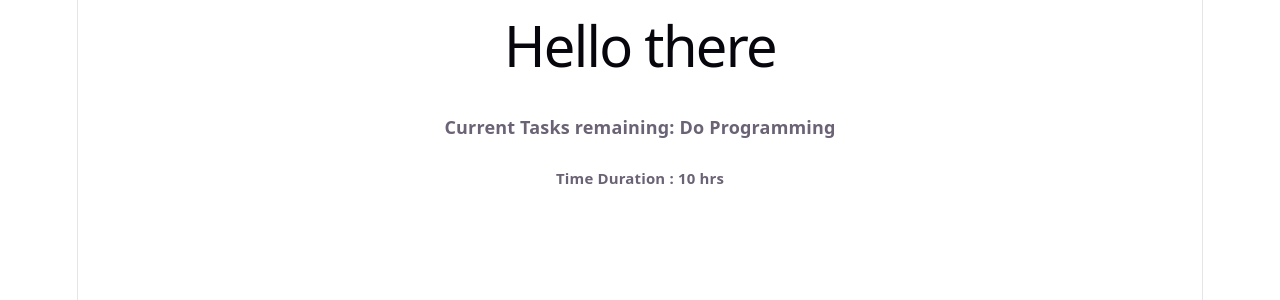
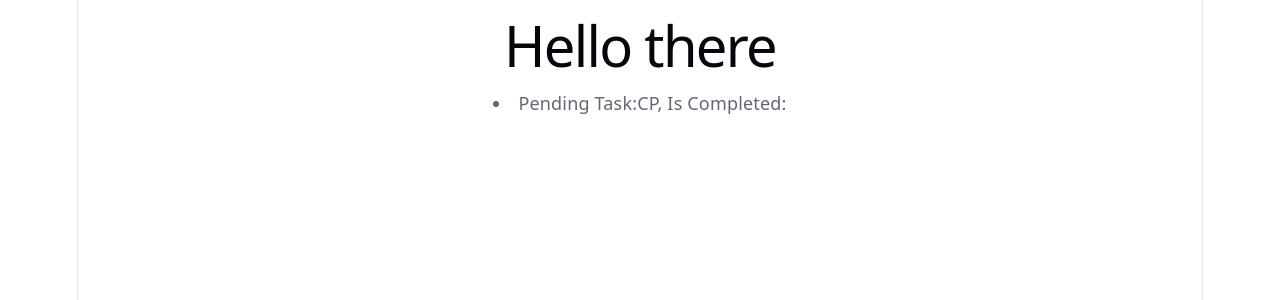
Before and after one commit to asm-saim/v1.my-react-app, a React (Vite) app: page / in a window 1280 px wide. Shown: the top 300 px of the page. Built offline with nearby package versions, Linux system fonts and the light colour scheme.

Commit message:
props type declared and props passed

```diff
--- a/src/App.tsx
+++ b/src/App.tsx
@@ -1,53 +1,55 @@
 import "./App.css";
-import Todo from "./Todo";
+// import Todo from "./Todo";
+import Task from "./Task";
 
 function App() {
   return (
     <>
       <h1>Hello there</h1>
+      <Task name="CP" isDone={false}></Task>
       {/* <Student name="Yamen" roll="35"></Student> */}
       {/* <ProgrammingStat language="JavaScript" experience="10"></ProgrammingStat>
       <ProgrammingStat language="Python" experience="15"></ProgrammingStat> */}
-      <Todo task="Do Programming" time="10 hrs"></Todo>
+      {/* <Todo task="Do Programming" time="10 hrs"></Todo> */}
     </>
   );
 }
 
 //Components:
 
-function ProgrammingStat(props) {
-  console.log(props);
-  return (
-    <div className="student">
-      <h4>Programming Language: {props.language}</h4>
-      <h4>Experience: {props.experience}</h4>
-    </div>
-  );
-}
+// function ProgrammingStat(props) {
+//   console.log(props);
+//   return (
+//     <div className="student">
+//       <h4>Programming Language: {props.language}</h4>
+//       <h4>Experience: {props.experience}</h4>
+//     </div>
+//   );
+// }
 
-function Student(props) {
-  // const student = {
-  //   border: "2px solid green",
-  //   padding: "5px",
-  //   margin: "10px",
-  //   borderRadius: "5px",
-  // };
-  return (
-    <div className="student">
-      <h1>Name: {props.name}</h1>
-      <h1>Roll: {props.roll}</h1>
-    </div>
-  );
-}
+// function Student(props) {
+//   // const student = {
+//   //   border: "2px solid green",
+//   //   padding: "5px",
+//   //   margin: "10px",
+//   //   borderRadius: "5px",
+//   // };
+//   return (
+//     <div className="student">
+//       <h1>Name: {props.name}</h1>
+//       <h1>Roll: {props.roll}</h1>
+//     </div>
+//   );
+// }
 
-function Calculator() {
-  const total = 50;
-  return (
-    <>
-      <h2>Sum: {4 + 2}</h2>
-      <h2>Count: {total}</h2>
-    </>
-  );
-}
+// function Calculator() {
+//   const total = 50;
+//   return (
+//     <>
+//       <h2>Sum: {4 + 2}</h2>
+//       <h2>Count: {total}</h2>
+//     </>
+//   );
+// }
 
 export default App;
--- /dev/null
+++ b/src/Task.tsx
@@ -0,0 +1,15 @@
+interface TaskStat {
+  name: string;
+  isDone: boolean;
+}
+
+export default function Task({ name, isDone }: TaskStat) {
+  if (isDone === true) {
+    return <li>Pending Task: None, Is Completed:{isDone}</li>;
+  }
+  return (
+    <li>
+      Pending Task:{name}, Is Completed:{isDone}
+    </li>
+  );
+}
```
